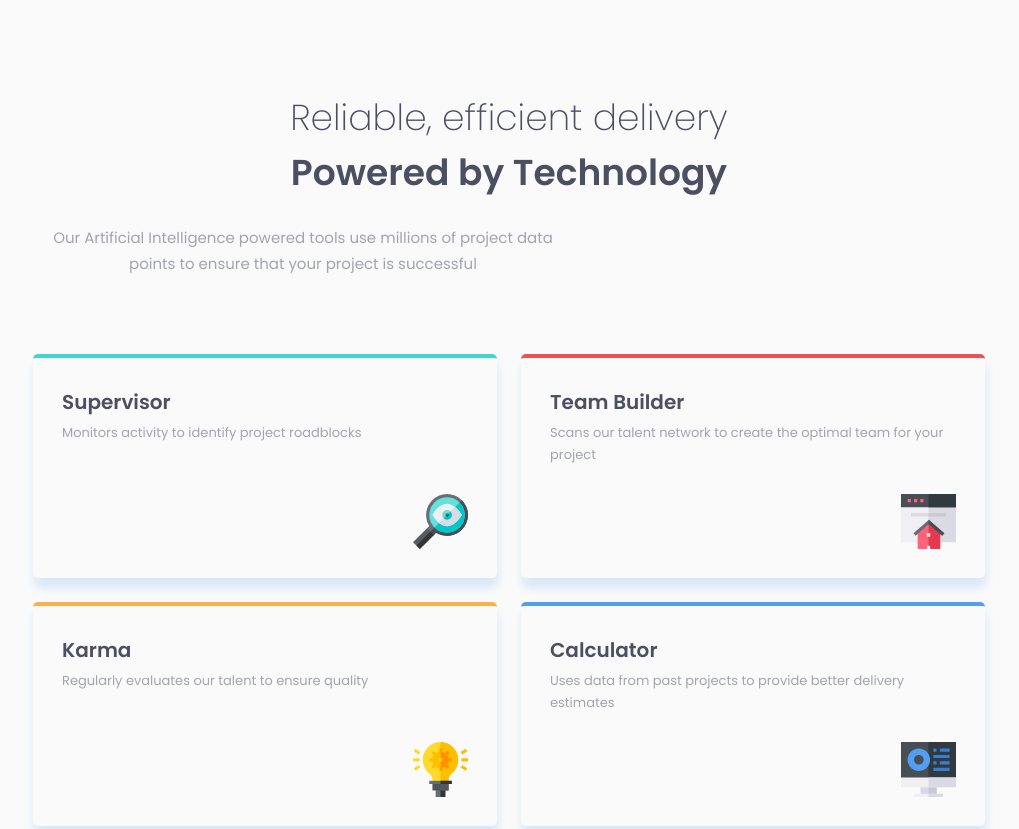
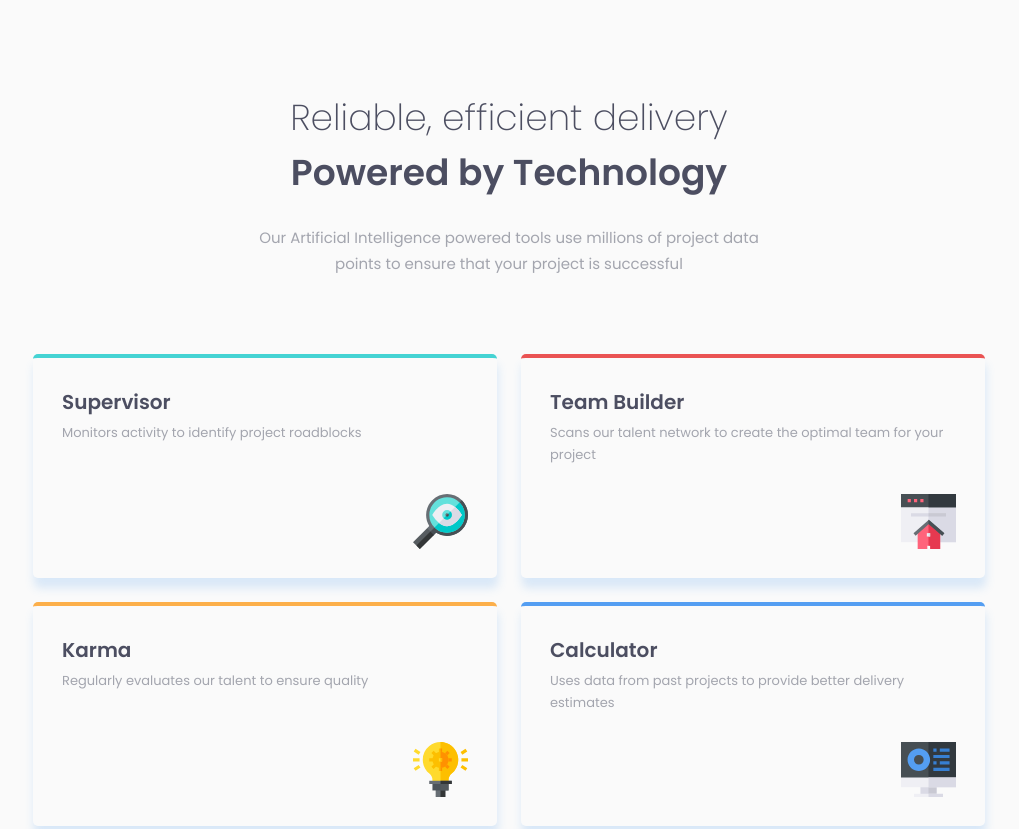
Before and after one commit to devluke88/frontendmentor9, a plain HTML site: page index.html in a window 1280 px wide. Shown: the top 829 px of the page, without its empty margins (131-1150 px from the left). Drawn offline with Linux system fonts and the light colour scheme.

Commit message:
Add files via upload

```diff
--- a/index.html
+++ b/index.html
@@ -14,12 +14,12 @@
 </head>
 <body>
   <div class="wrapper">
-    <h2 class="header1">Reliable, efficient delivery</h2>
-    <h1 class="header2">Powered by Technology</h1>
-
-    <p class="desc">Our Artificial Intelligence powered tools use millions of project data points
-    to ensure that your project is successful</p>
-
+    <div class="heading-flex">
+      <h2 class="header1">Reliable, efficient delivery</h2>
+      <h1 class="header2">Powered by Technology</h1>
+      <p class="desc">Our Artificial Intelligence powered tools use millions of project data points
+      to ensure that your project is successful</p>
+    </div>
     <div class="box-grid">
 
       <div class="box-item item1">
```
